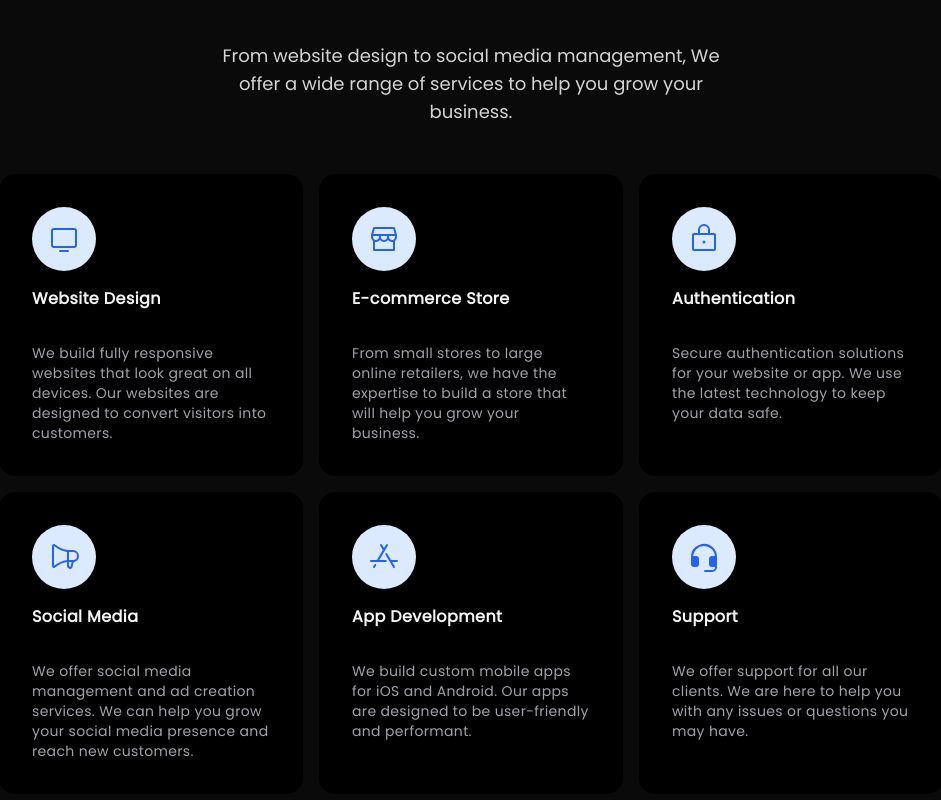
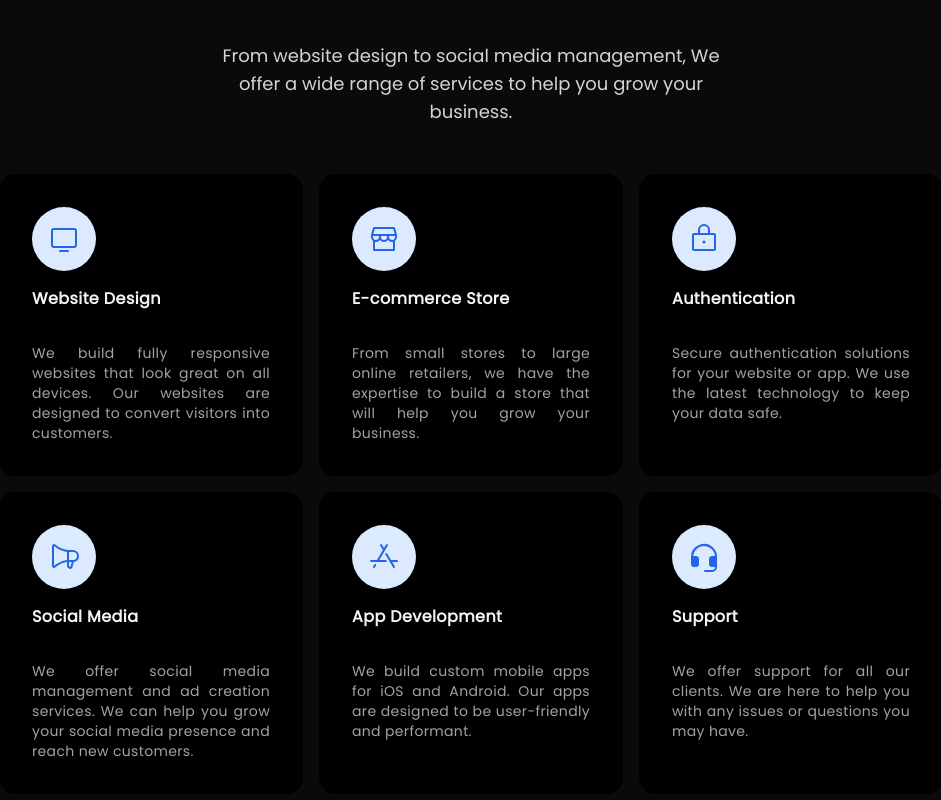
Before and after one commit to abdullahsafi9/Nexify, a Next.js app: page / in a window 1280 px wide. Shown: the part 1760-2560 px from the top of the page, without its empty margins (169-1110 px from the left). Built offline with nearby package versions, Linux system fonts and the light colour scheme.

Commit message:
Update card-hover-effect-snippet.tsx

```diff
--- a/app/snippets/card-hover-effect-snippet.tsx
+++ b/app/snippets/card-hover-effect-snippet.tsx
@@ -3,7 +3,7 @@ import { PiAppStoreLogo, PiHeadsetFill, PiLock, PiMegaphone, PiMonitor, PiStoref
 
 export function CardHoverEffectDemo() {
   return (
-    <div className="max-w-5xl mx-auto px-8">
+    <div className="max-w-5xl mx-auto px-8 text-justify">
       <HoverEffect items={projects} />
     </div>
   );
```
